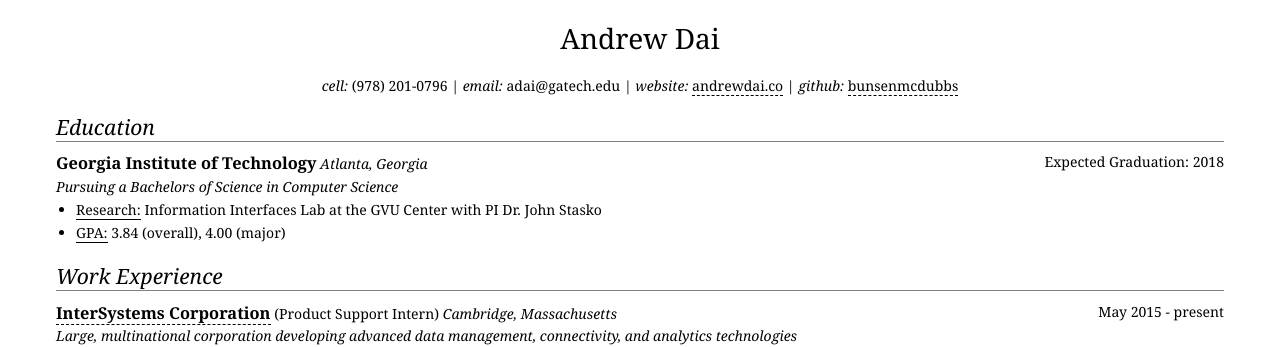
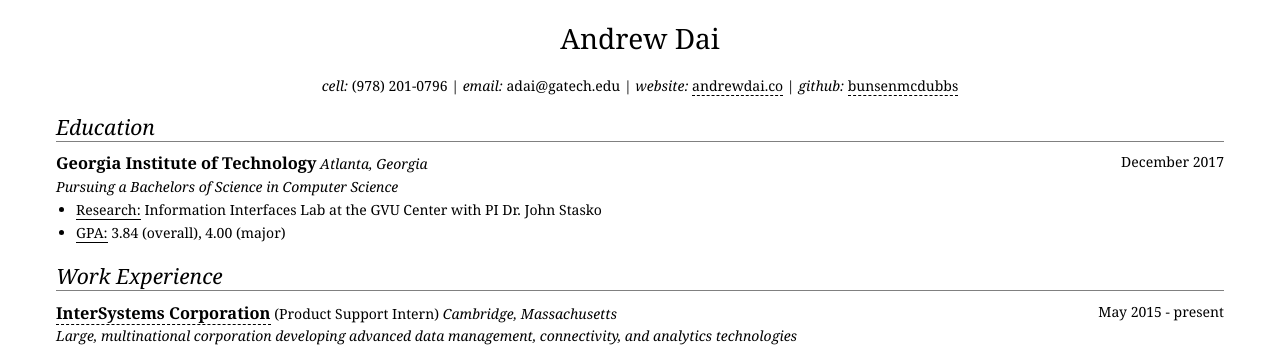
Before and after one commit to bunsenmcdubbs/bunsenmcdubbs.github.io, a Jekyll site: the page resume/index.html, which Jekyll copies as it is, in a window 1280 px wide. Shown: the top 347 px of the page. Built offline with Jekyll 4.4.1, drawn with Linux system fonts in a browser that asks for light colours; Markdown is read by kramdown in place of the engine named in the settings.

Commit message:
update date of graduation to dec 2017

```diff
--- a/resume/index.html
+++ b/resume/index.html
@@ -37,7 +37,7 @@
       <div class="entry">
         <h3>Georgia Institute of Technology</h3>
         <span class='loc'>Atlanta, Georgia</span>
-        <span class='date'>Expected Graduation: 2018</span>
+        <span class='date'>December 2017</span>
         <p class="des">Pursuing a Bachelors of Science in Computer Science</p>
         <ul>
           <!-- <li><p><span class="label">Teaching:</span>
```
